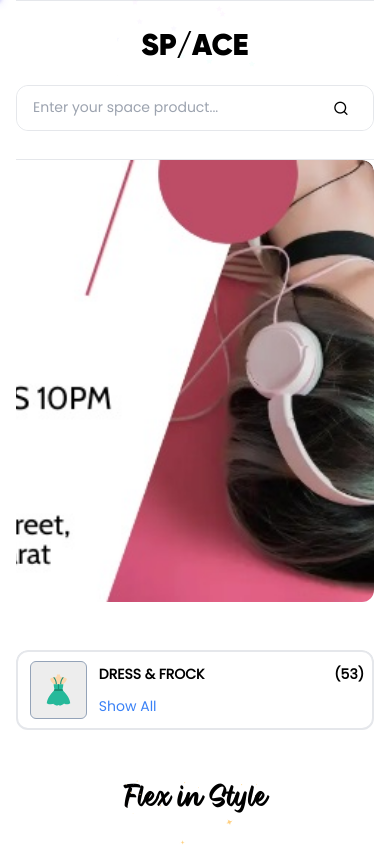
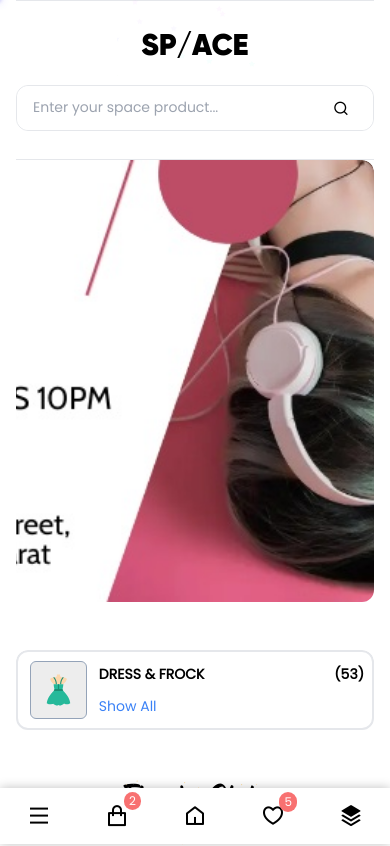
Before and after one commit to Siddhantsingh1230/ShopSpace, a React (Create React App) app: page / in a window 390 px wide. Shown: the top 846 px of the page. Built offline with nearby package versions, Linux system fonts and the light colour scheme.

Commit message:
added bottom mobile navigation in home page

```diff
--- a/src/App.jsx
+++ b/src/App.jsx
@@ -46,6 +46,7 @@ const App = () => {
             outline: "none",
             boxShadow: "none",
             right:"1rem",
+            bottom:"4rem",
             background:"black", // change the button styles
           }}
           component={<ScrollUpBtn />}
--- a/src/index.css
+++ b/src/index.css
@@ -498,22 +498,20 @@ html {
   transition: height 500ms;
 }
 
-
-
 /* Mobile Styles */
 
-@media (max-width: 767px){
+@media (max-width: 767px) {
   .logo:after {
     display: none;
   }
-  #root:before{
+  #root:before {
     content: "";
     position: absolute;
     top: 0;
     left: 50%;
     transform: translateX(-50%);
     height: 15%;
-    width:40%;
+    width: 40%;
     background-image: url(./assets/images/starsfalling.gif);
     background-position: center;
     background-repeat: no-repeat;
@@ -522,10 +520,14 @@ html {
   }
 }
 @keyframes longfade {
-  0%{
+  0% {
     opacity: 1;
   }
-  100%{
+  100% {
     opacity: 0;
   }
 }
+/* Mobile Bottom Navigation */
+.bottom_mobile_nav {
+  box-shadow: 0 0 10px hsla(0, 0%, 0%, 0.25);
+}
--- a/src/pages/Home.jsx
+++ b/src/pages/Home.jsx
@@ -442,13 +442,13 @@ const Home = ({ setProgress }) => {
           </div>
         </div>
         {/* ScrollSnap Offer Carousel */}
-        <div className="select-none offers w-full h-[450px] pb-2 border-red-100 overflow-x-hidden cursor-grab hover:overflow-x-scroll  rounded-xl snap-mandatory snap-x flex gap-3">
+        <div className="select-none offers w-full h-[450px] pb-2 border-red-100 overflow-x-hidden cursor-grab hover:overflow-x-scroll  rounded-xl snap-mandatory snap-x flex gap-3 max-sm:overflow-x-scroll">
           <div className="offer2 flex-none w-full h-full snap-center rounded-xl bg-pink-500"></div>
           <div className="offer1 flex-none w-full h-full snap-center rounded-xl bg-blue-500"></div>
           <div className="offer3 flex-none w-full h-full snap-center rounded-xl bg-yellow-500"></div>
         </div>
         {/* ScrollSnap categories Carousel */}
-        <div className="select-none categoryCarousel m-10  pb-2 border-red-100 overflow-x-hidden cursor-grab hover:overflow-x-scroll  rounded-xl snap-mandatory snap-x flex  gap-10 max-sm:mx-0 max-sm:my-10">
+        <div className="select-none categoryCarousel m-10  pb-2 border-red-100 overflow-x-hidden cursor-grab hover:overflow-x-scroll  rounded-xl snap-mandatory snap-x flex  gap-10 max-sm:mx-0 max-sm:my-10 max-sm:overflow-x-scroll">
           <div className=" flex-none  h-24 w-[22.5%] flex  items-center snap-center rounded-xl border-2 max-sm:min-w-full max-sm:h-20">
             <div className="flex flex-col justify-center bg-[#EDEDED] border-solid border-slate-400 border overflow-hidden rounded-md p-3 items-center mx-3">
               <img src={DressFrock} className="w-8 h-8" alt="dress and frock" />
@@ -959,7 +959,11 @@ const Home = ({ setProgress }) => {
             <div className="flex flex-col mb-10">
               <h1 className="font-bold border-b py-3">Deal Of The Day</h1>
               <div className="flex border rounded-md p-10 max-sm:flex-col max-sm:p-0 max-sm:items-center max-sm:px-6">
-                <img src={jwellery} alt="offer" className="w-2/4 h-2/4 max-sm:m-10 max-sm:w-4/5 "></img>
+                <img
+                  src={jwellery}
+                  alt="offer"
+                  className="w-2/4 h-2/4 max-sm:m-10 max-sm:w-4/5 "
+                ></img>
                 <div className="w-2/4 max-sm:w-full">
                   <Stars star={5} />
                   <h1 className="font-bold font-[GilroyB] text-lg max-sm:mt-3 max-sm:text-md">
@@ -1620,6 +1624,32 @@ const Home = ({ setProgress }) => {
       </div>
       {/* footer */}
       <Footer></Footer>
+
+      {/* Mobile Viewport Components */}
+      {/* bottom_fixed_toolbar */}
+      <div className="z-10 bg-white fixed bottom-0 w-full flex flex-1 left-2/4 -translate-x-2/4  justify-around items-center md:hidden bottom_mobile_nav">
+        <button className="text-2xl h-12 w-12 my-1 transition-colors active:bg-[#eeeeee] rounded-md">
+          <i className=" ri-menu-line"></i>
+        </button>
+        <button className="relative text-2xl h-12 w-12 my-1 transition-colors active:bg-[#eeeeee] rounded-md">
+          <i className=" ri-shopping-bag-line"></i>
+          <span className="bg-red-400 absolute -top-0 right-0 text-white text-xs px-[5px] py-[1px] rounded-xl">
+            2
+          </span>
+        </button>
+        <button className="text-2xl h-12 w-12 my-1 transition-colors active:bg-[#eeeeee] rounded-md">
+          <i className=" ri-home-5-line"></i>
+        </button>
+        <button className="relative text-2xl h-12 w-12 my-1 transition-colors active:bg-[#eeeeee] rounded-md">
+          <i className=" ri-heart-3-line"></i>
+          <span className="bg-red-400 absolute -top-0 right-0 text-white text-xs px-[5px] py-[2px] rounded-xl">
+            5
+          </span>
+        </button>
+        <button className="text-2xl h-12 w-12 my-1 transition-colors active:bg-[#eeeeee] rounded-md">
+          <i className=" ri-stack-fill"></i>
+        </button>
+      </div>
     </>
   );
 };
```
